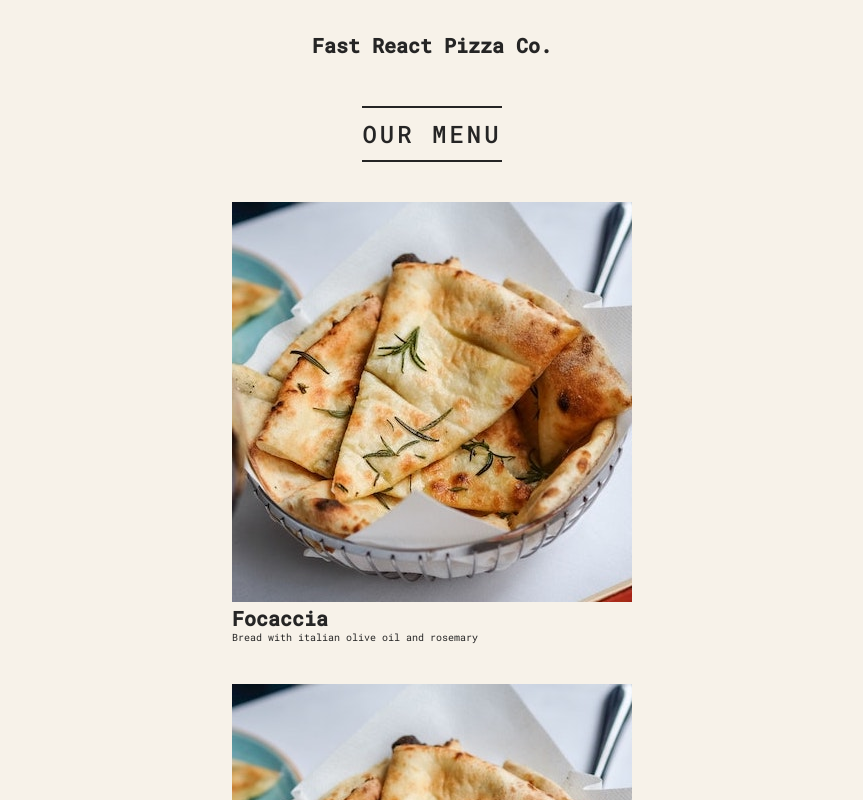
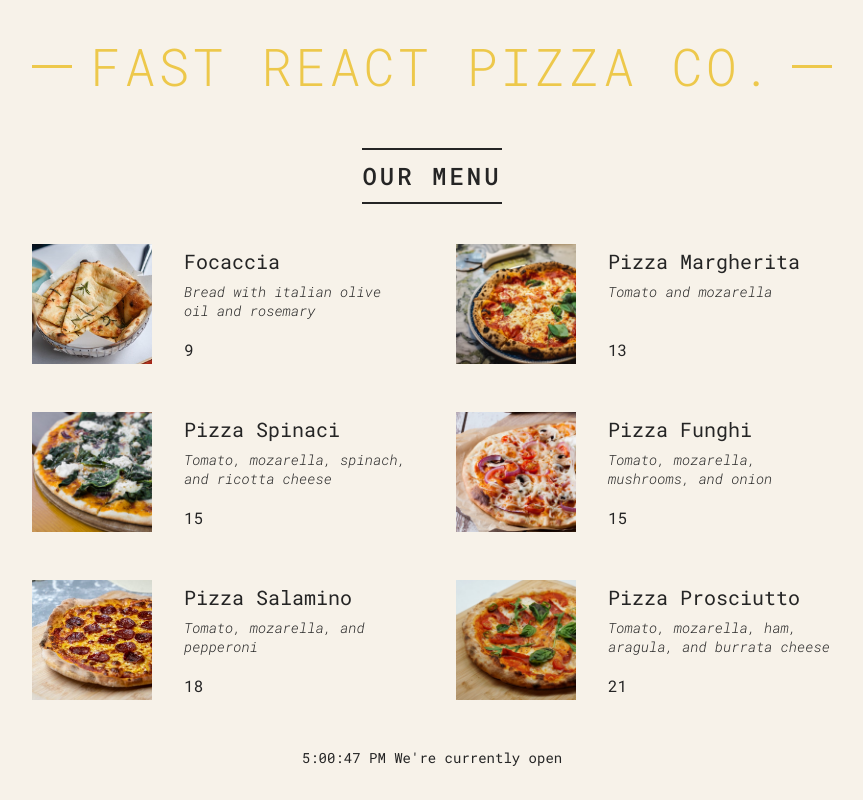
Before and after one commit to AyxanShahbazov/cafe-menu-react, a React (Vite) app: page / in a window 1280 px wide. Shown: the top 800 px of the page, without its empty margins (208-1071 px from the left). Built offline with nearby package versions, Linux system fonts and the light colour scheme.

Commit message:
Menu list added

```diff
--- a/src/components/Footer.jsx
+++ b/src/components/Footer.jsx
@@ -6,8 +6,7 @@
   console.log(isOpen);
 
     return <footer className="footer">
-        {new Date().toLocaleTimeString()}
-        We're currently open
+        {new Date().toLocaleTimeString()} We're currently open
     </footer>;
 };
 
--- a/src/components/Header.jsx
+++ b/src/components/Header.jsx
@@ -9,8 +9,8 @@
   };
 
   return (
-    <header>
-      <h1 className="header">Fast React Pizza Co.</h1>
+    <header className="header">
+      <h1>Fast React Pizza Co.</h1>
     </header>
   );
 };
--- a/src/components/Menu.jsx
+++ b/src/components/Menu.jsx
@@ -1,16 +1,20 @@
-import React from 'react'
-import Pizza from './Pizza.jsx'
+import React from "react";
+import Pizza from "./Pizza.jsx";
 import "../index.css";
+import pizzaData from "./data.js"
 
 const Menu = () => {
-    return (
-      <main className="menu">
-        <h2>Our Menu</h2>
-        <Pizza />
-        <Pizza />
-        <Pizza />
-      </main>
-    );
-}
+  return (
+    <main className="menu">
+      <h2>Our Menu</h2>
 
-export default Menu
+      <ul className="pizzas">
+        {pizzaData.map((pizza) => (
+          <Pizza pizzaObj={pizza} key={pizza.name} />
+        ))}
+      </ul>
+    </main>
+  );
+};
+
+export default Menu;
--- a/src/components/Pizza.jsx
+++ b/src/components/Pizza.jsx
@@ -1,12 +1,16 @@
 import React from "react";
 
-const Pizza = () => {
+const Pizza = (props) => {
+  console.log(props);
   return (
-    <div>
-      <img src="pizzas/focaccia.jpg" alt="" />
-      <h1>Focaccia</h1>
-      <p>Bread with italian olive oil and rosemary</p>
-    </div>
+    <li className="pizza">
+      <img src={props.pizzaObj.photoName} alt={props.pizzaObj.name} />
+      <div>
+        <h3>{props.pizzaObj.name}</h3>
+        <p>{props.pizzaObj.ingredients}</p>
+        <span>{props.pizzaObj.price + 3}</span>
+      </div>
+    </li>
   );
 };
 
--- a/public/data.js
+++ b/src/components/data.js
@@ -42,3 +42,5 @@
     soldOut: false,
   },
 ];
+
+export default pizzaData;
--- a/src/index.css
+++ b/src/index.css
@@ -57,7 +57,7 @@
   display: block;
   content: '';
   height: 3px;
-  width: 12rem;
+  width: 4rem;
   background-color: #edc84b;
   position: absolute;
   top: calc(50% - 1px);
```
